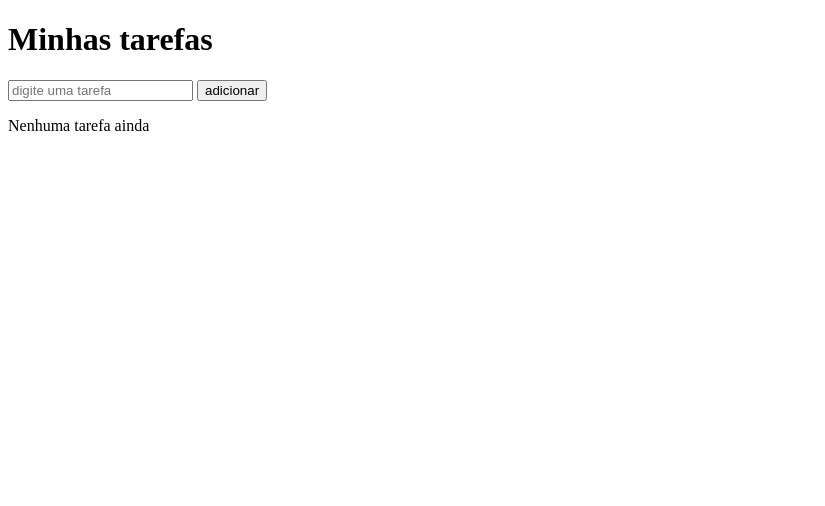
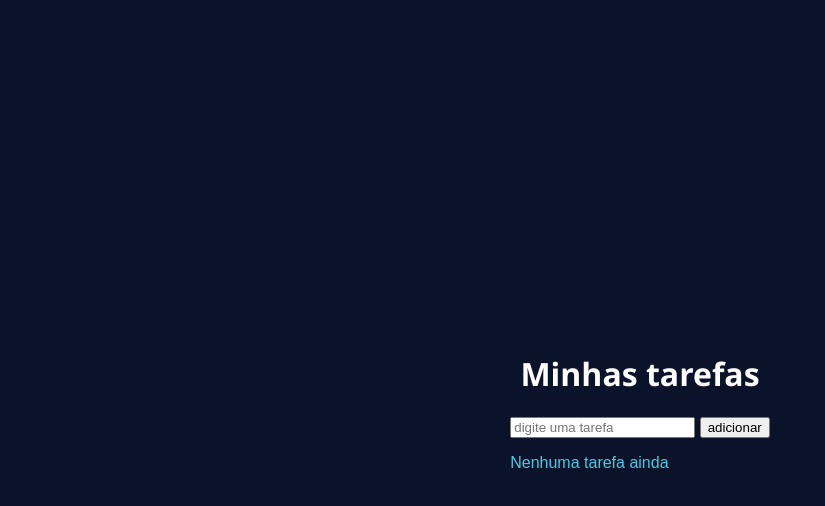
Before and after one commit to Miguel3-sgf/trabalho-dom, a plain HTML site: page index.html in a window 1280 px wide. Shown: the whole page, without its empty margins (0-825 px from the left). Drawn offline with Linux system fonts and the light colour scheme.

Commit message:
primeiro commit

```diff
--- a/index.html
+++ b/index.html
@@ -5,7 +5,7 @@
     <meta http-equiv="X-UA-Compatible" content="IE=edge">
     <meta name="viewport" content="width=device-width, initial-scale=1.0">
     <title>Lista de Tarefas </title>
-    <link rel="styleheet" href="styer.css">
+    <link rel="stylesheet" href="style.css">
     <script src="script.js.js" defer></script>
 </head>
 <body>
--- a/style.css
+++ b/style.css
@@ -1,18 +1,19 @@
 body {
     font-family: Arial, sans-serif;
-    background-color: #f1f907;
-    color: #08e4f8;
+    background-color: #0b132b; /* Azul escuro fosco (confortável para os olhos) */
+    color: #48cae4;            /* Azul claro/ciano (com ótimo contraste no fundo escuro) */
     margin: 0;
     padding: 20px;
     display: flex;
-    justify-content: center;
-    align-items: flex-start;
+    flex-direction: column;    /* Garante que os elementos fiquem um abaixo do outro */
+    justify-content: center;   /* Centraliza horizontalmente */
+    align-items: center;       /* Centraliza verticalmente na tela */
     min-height: 100vh;
-}
+  }
 
-h1 {
+  h1 {
     font-family: 'Segoe UI', Tahoma, Geneva, Verdana, sans-serif;
-    color: #010b14;
+    color: #ffffff;            /* Branco puro para destacar bem o título principal */
     margin-top: 0;
     text-align: center;
-}
+  }
```
